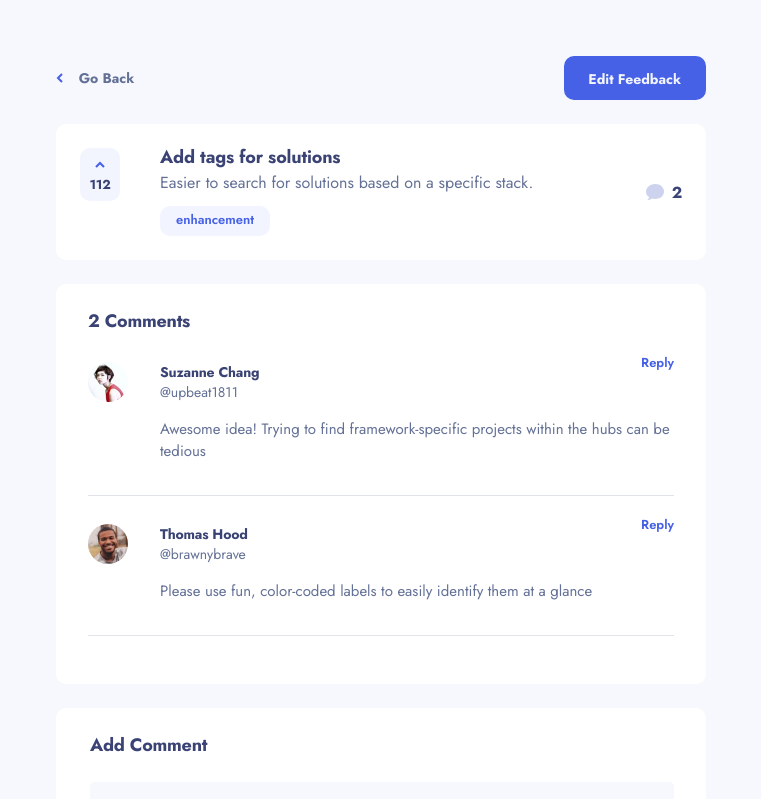
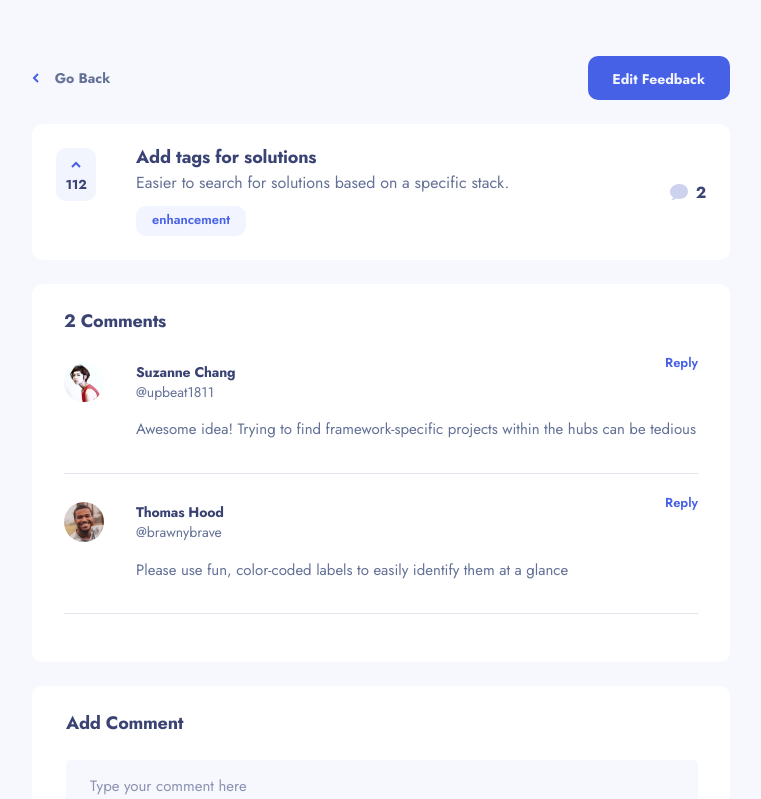
Before and after one commit to AlexGedevan/product-feedback-app, a React (Vite) app: page /1/comments in a window 1280 px wide. Shown: the top 799 px of the page, without its empty margins (259-1020 px from the left). Built offline with nearby package versions, Linux system fonts and the light colour scheme.

Commit message:
chore: handle suggestioncomments page better

```diff
--- a/src/pages/SuggestionComments.jsx
+++ b/src/pages/SuggestionComments.jsx
@@ -39,7 +39,6 @@ function SuggestionComments() {
           hoverbgcolor="#7C91F9"
           onClick={() => navigate(`/${id}/editFeedback`)}
         >
-          {" "}
           Edit Feedback
         </MobileButton>
       </SuggestionCommentsHeader>
@@ -67,13 +66,14 @@ const StyledSuggestionComments = styled.div`
     width: 69.8rem;
     max-width: 110rem;
     margin: 0;
+    padding: 0;
   }
 
   @media screen and (min-width: 1440px) {
-    width: 100%;
     width: 73rem;
     max-width: 73rem;
     margin: 0;
+    padding: 0;
   }
 `;
 
--- a/src/ui/AddReply.jsx
+++ b/src/ui/AddReply.jsx
@@ -3,7 +3,6 @@ import Button from "./Button";
 import { useSuggestion } from "../context/SuggestionContext";
 import { useState } from "react";
 import { useParams } from "react-router-dom";
-import MobileButton from "./MobileButton";
 
 function AddReply({ alreadyreplied }) {
   const { suggestions, setSuggestions } = useSuggestion();
@@ -69,7 +68,6 @@ function AddReply({ alreadyreplied }) {
         value={replyText}
       />
       <Button width="11.7rem">Post Reply</Button>
-      {/* <MobileButton width="2.7rem">Post Reply</MobileButton> */}
     </StyledAddReply>
   );
 }
@@ -89,6 +87,11 @@ const StyledAddReply = styled.form`
 
   & > button {
     align-self: flex-start;
+  }
+
+  @media screen and (min-width: 768px) {
+    flex-direction: row;
+    margin-left: ${(props) => (props.alreadyreplied ? "11.7rem" : "7.2rem")};
   }
 `;
 
@@ -110,4 +113,8 @@ const ReplyInput = styled.input`
   &:focus {
     outline: 1px solid #4661e6;
   }
+
+  @media screen and (min-width: 768px) {
+    width: ${(props) => (props.alreadyreplied ? "75%" : "77%")};
+  }
 `;
```
